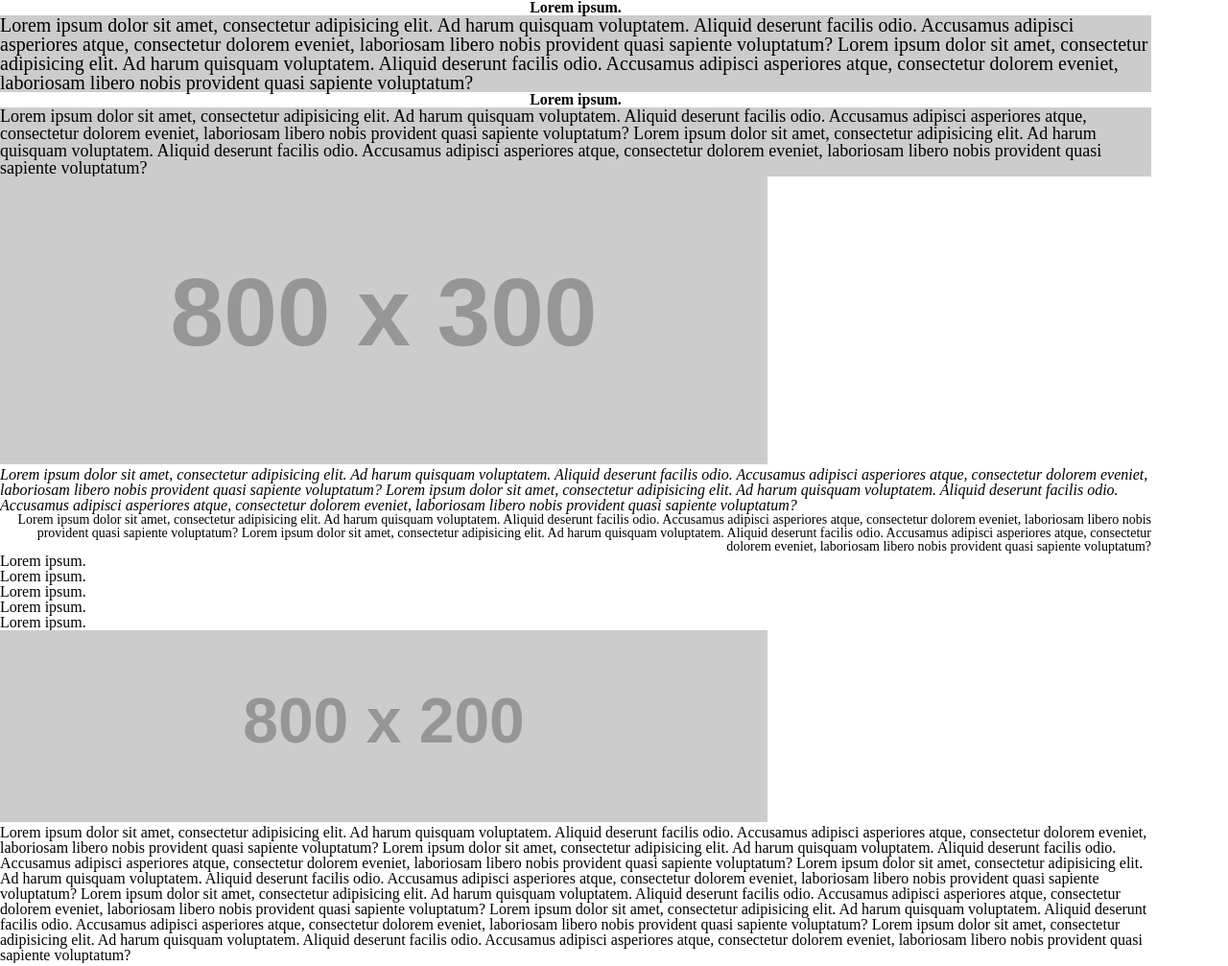
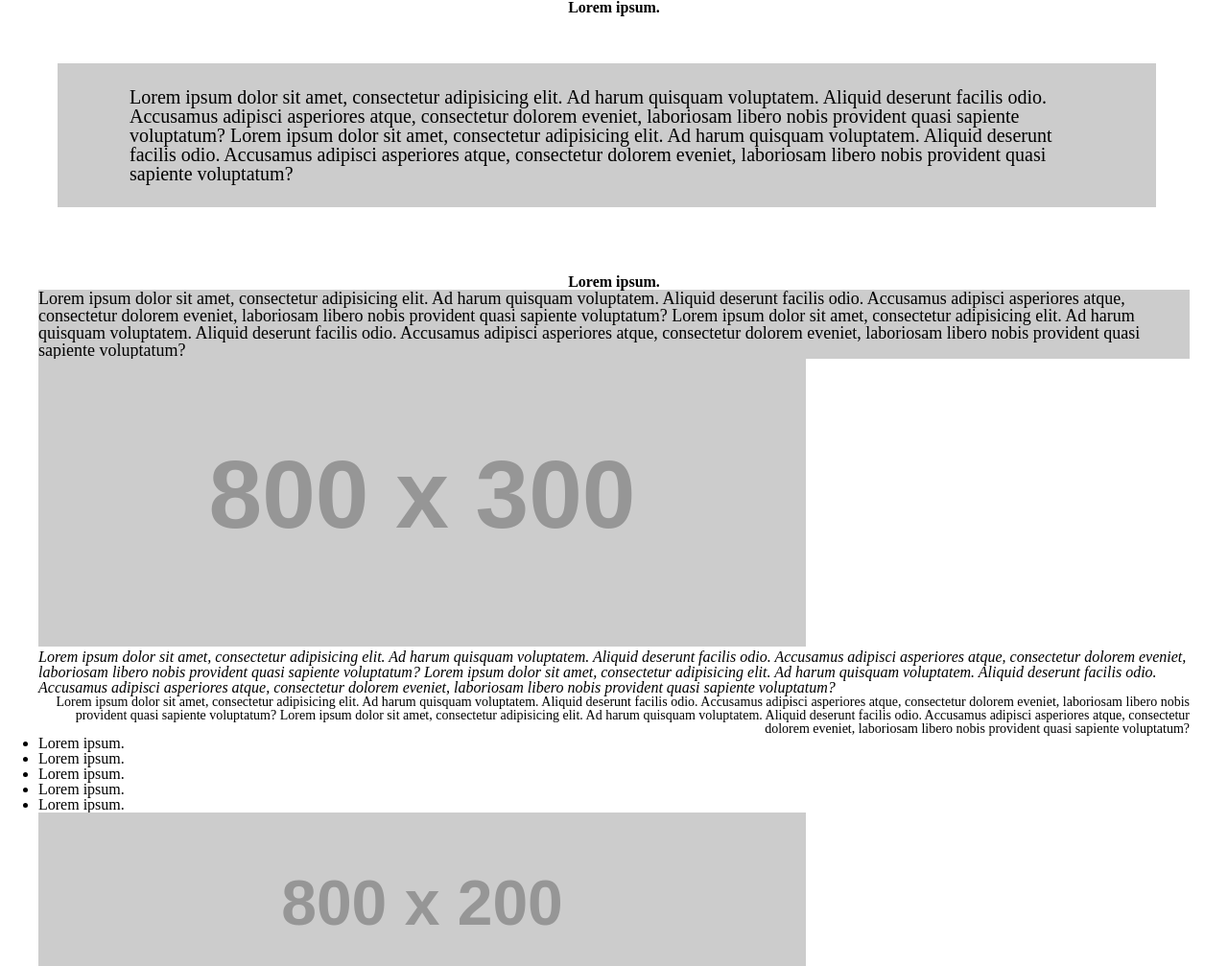
Before and after one commit to AnaKhurs/layout-course, a plain HTML site: page 1/index.html in a window 1280 px wide. Shown: the top 1007 px of the page at 96% size. Drawn offline with Linux system fonts and the light colour scheme; placeholder pictures from the web are drawn by us.

Commit message:
margin / padding

```diff
--- a/1/css/style.css
+++ b/1/css/style.css
@@ -5,6 +5,9 @@
 
 .wrapper{
     width: 1200px;
+/*    margin-left: auto;
+    margin-right: auto;*/
+    margin: 0 auto;
 }
 
 .title{
@@ -14,6 +17,8 @@
 .text-1{
     font-size: 20px;
     background-color: #ccc;
+    margin: 50px 35px 70px 20px;
+    padding: 25px 75px;
 }
 
 .text-2{
```
